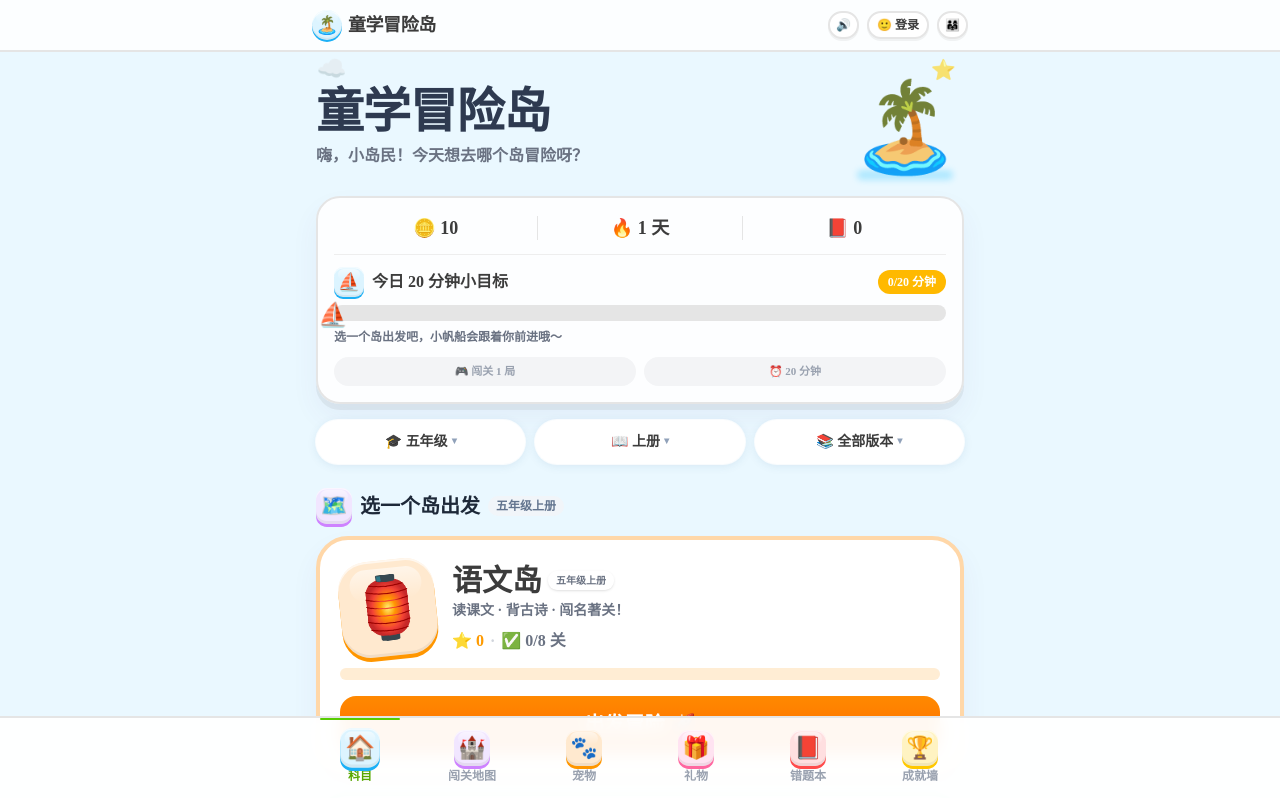
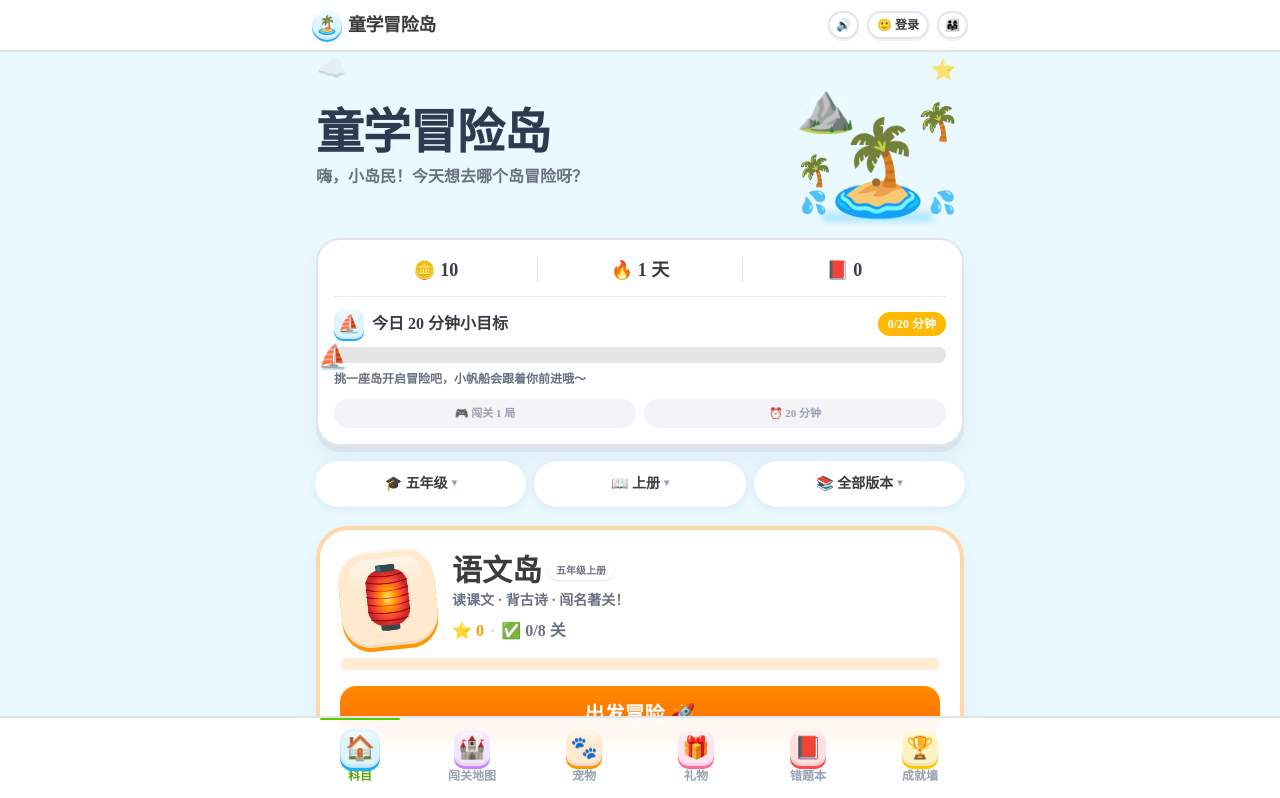
Before and after one commit to bestop/ibook, a Next.js app: page / in a window 1280 px wide. Shown: the top 798 px of the page. Built offline with nearby package versions, Linux system fonts and the light colour scheme.

Commit message:
首页小岛场景丰富化：山/树/水 emoji 组合(岛后山+岛后棕榈+主岛+近景棕榈+浪花×2，点岛分享不变)；移除「选一个岛出发」标题并补偿间距、提示语改写「挑一座岛开启冒险吧」

```diff
--- a/src/components/game/home-view.tsx
+++ b/src/components/game/home-view.tsx
@@ -318,6 +318,7 @@ export default function HomeView({ onSelectSubject }: HomeViewProps) {
                 嗨，小岛民！今天想去哪个岛冒险呀？
               </p>
             </div>
+            {/* 小岛场景即分享钮：山（岛后）+ 棕榈树（岛后右）+ 主岛 + 棕榈树（岛前左近景）+ 浪花 ×2，参考附图树/山/水 */}
             <motion.button
               type="button"
               onClick={shareIsland}
@@ -329,11 +330,16 @@ export default function HomeView({ onSelectSubject }: HomeViewProps) {
               <motion.span
                 animate={{ y: [0, -10, 0] }}
                 transition={{ repeat: Infinity, duration: 3, ease: 'easeInOut' }}
-                className="block text-[64px] leading-none sm:text-[88px]"
+                className="relative block h-[100px] w-[130px] leading-none sm:h-[130px] sm:w-[164px]"
               >
-                🏝️
+                <span className="absolute left-0 top-0 select-none text-[38px] sm:text-[48px]">⛰️</span>
+                <span className="absolute right-0 top-5 select-none text-[30px] sm:text-[36px]">🌴</span>
+                <span className="absolute bottom-0 left-1/2 z-10 -translate-x-1/2 select-none text-[72px] sm:text-[92px]">🏝️</span>
+                <span className="absolute bottom-7 left-0 z-20 select-none text-[24px] sm:text-[30px]">🌴</span>
+                <span className="absolute bottom-0 left-1 z-20 select-none text-[18px] sm:text-[22px]">💦</span>
+                <span className="absolute bottom-0 right-1 z-20 select-none text-[18px] sm:text-[22px]">💦</span>
               </motion.span>
-              <span className="absolute -bottom-1 left-1/2 h-2.5 w-20 -translate-x-1/2 rounded-full bg-sky-400/25 blur-[3px] sm:w-24" />
+              <span className="absolute -bottom-1 left-1/2 h-2.5 w-24 -translate-x-1/2 rounded-full bg-sky-400/25 blur-[3px] sm:w-28" />
             </motion.button>
           </div>
         </motion.section>
@@ -386,7 +392,7 @@ export default function HomeView({ onSelectSubject }: HomeViewProps) {
           </div>
           <p className="mt-2 text-xs font-bold text-gray-500">
             {todaySeconds === 0
-              ? '选一个岛出发吧，小帆船会跟着你前进哦～'
+              ? '挑一座岛开启冒险吧，小帆船会跟着你前进哦～'
               : dailyDone.minutes
                 ? '🎉 今日目标达成！明天继续来冒险～'
                 : `再学 ${DAILY_GOAL_SECONDS / 60 - minutes} 分钟，小帆船就到终点啦！`}
@@ -443,17 +449,9 @@ export default function HomeView({ onSelectSubject }: HomeViewProps) {
           </FilterPill>
         </div>
 
-        {/* 科目岛选择 */}
-        <h2 className="mb-3 mt-6 flex items-center gap-2 text-lg font-black text-gray-800 sm:text-xl">
-          <IconChip tone="violet" size="md">🗺️</IconChip> 选一个岛出发
-          <span className="rounded-full bg-slate-100 px-2 py-0.5 text-xs font-black text-slate-500">
-            {gradeText}
-            {TERM_LABELS[textbook.term]}
-          </span>
-        </h2>
-
+        {/* 科目岛列表（分区标题已按需求移除，筛选药丸直接衔接列表） */}
         {!hasContent ? (
-          <div className="rounded-[2rem] border-4 border-dashed border-amber-300 bg-white/80 p-8 text-center">
+          <div className="mt-5 rounded-[2rem] border-4 border-dashed border-amber-300 bg-white/80 p-8 text-center">
             <div className="flex justify-center">
               <IconChip tone="amber" size="lg" className="h-20 w-20 text-5xl">🚧</IconChip>
             </div>
@@ -473,7 +471,7 @@ export default function HomeView({ onSelectSubject }: HomeViewProps) {
             </button>
           </div>
         ) : (
-          <div className="flex flex-col gap-4">
+          <div className="mt-5 flex flex-col gap-4">
             {visibleSubjects.map((subject, i) => {
               const t = THEME[subject.theme]
               const stats = subjectStats(levels, subject.id)
```
